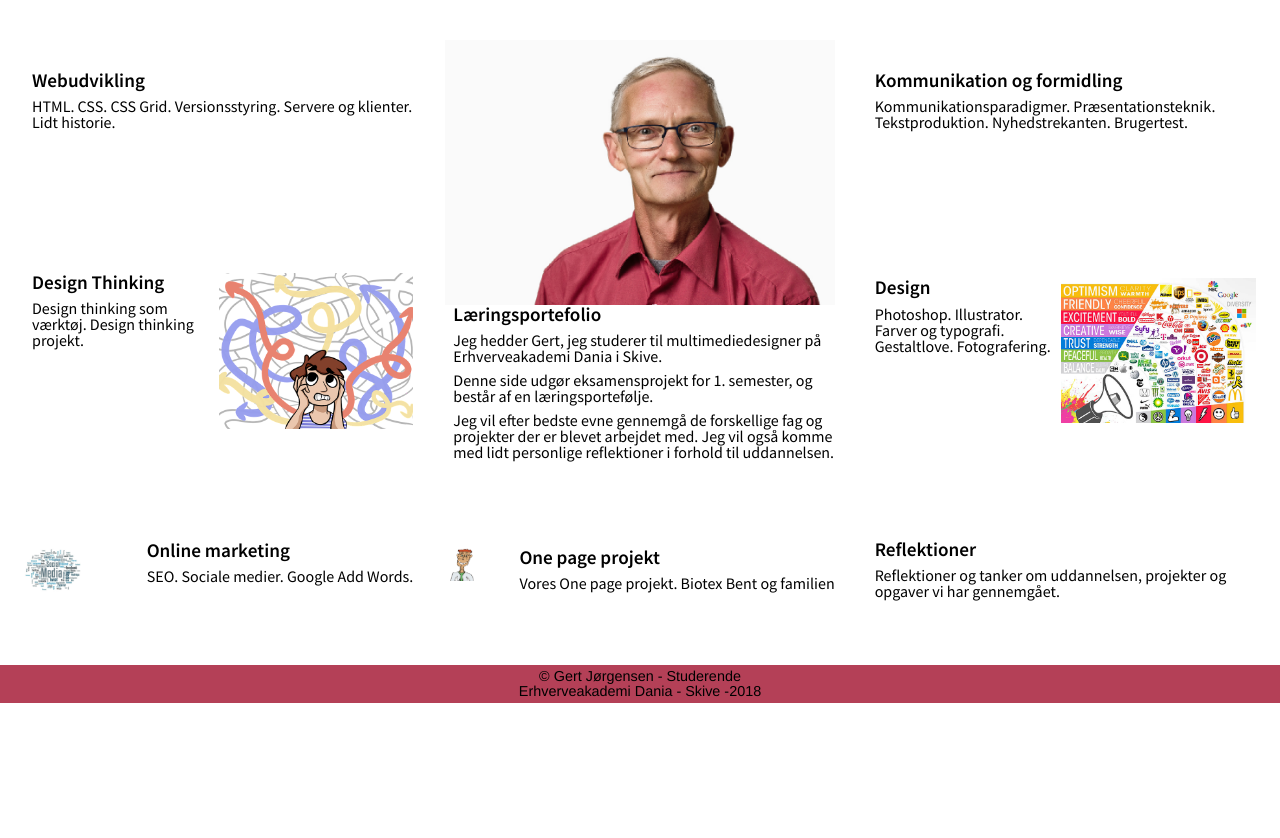
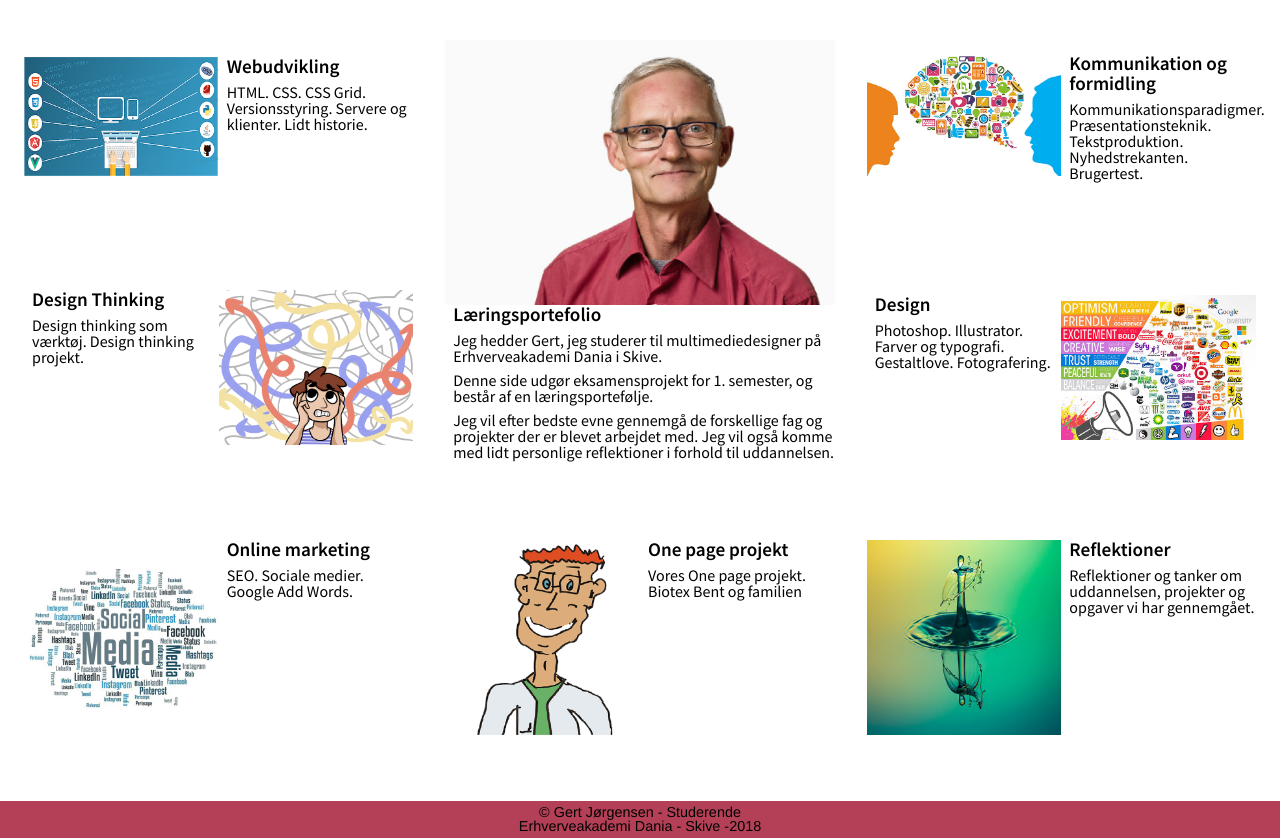
Before and after one commit to Malelion/Eksamen, a PHP site: page / in a window 1280 px wide. Shown: the part 57-895 px from the top of the page. Before the commit the page ends 760 px from the top, so only its background shows below. Run offline with PHP 8.4, Linux system fonts and the light colour scheme.

Commit message:
Update main-style.css

```diff
--- a/css/main-style.css
+++ b/css/main-style.css
@@ -186,7 +186,7 @@
 
         .billedtekst {
             margin-left: .5em;
-            grid-column: 3/5;
+            grid-column: 2/5;
             grid-row: 1;
         }
 
@@ -467,5 +467,5 @@
             grid-column: 1/5;
             grid-row: 5;
         }
-
+Farver og typografi
 }
```
